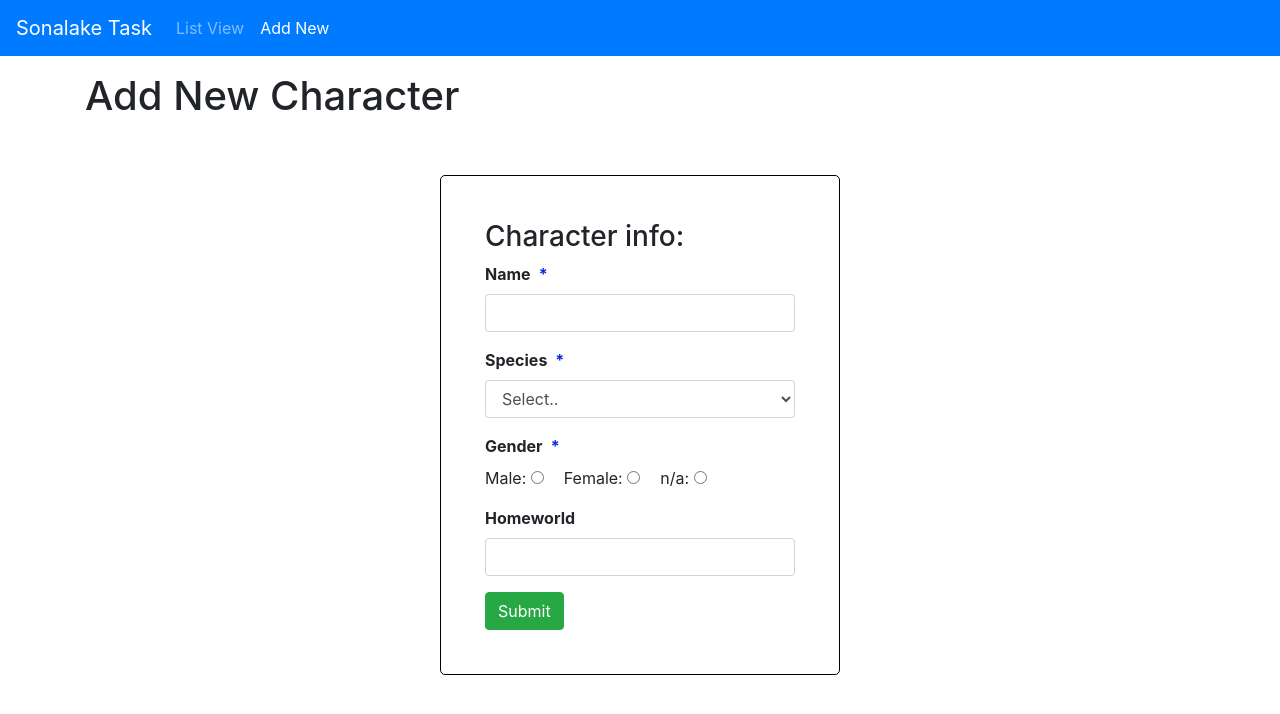
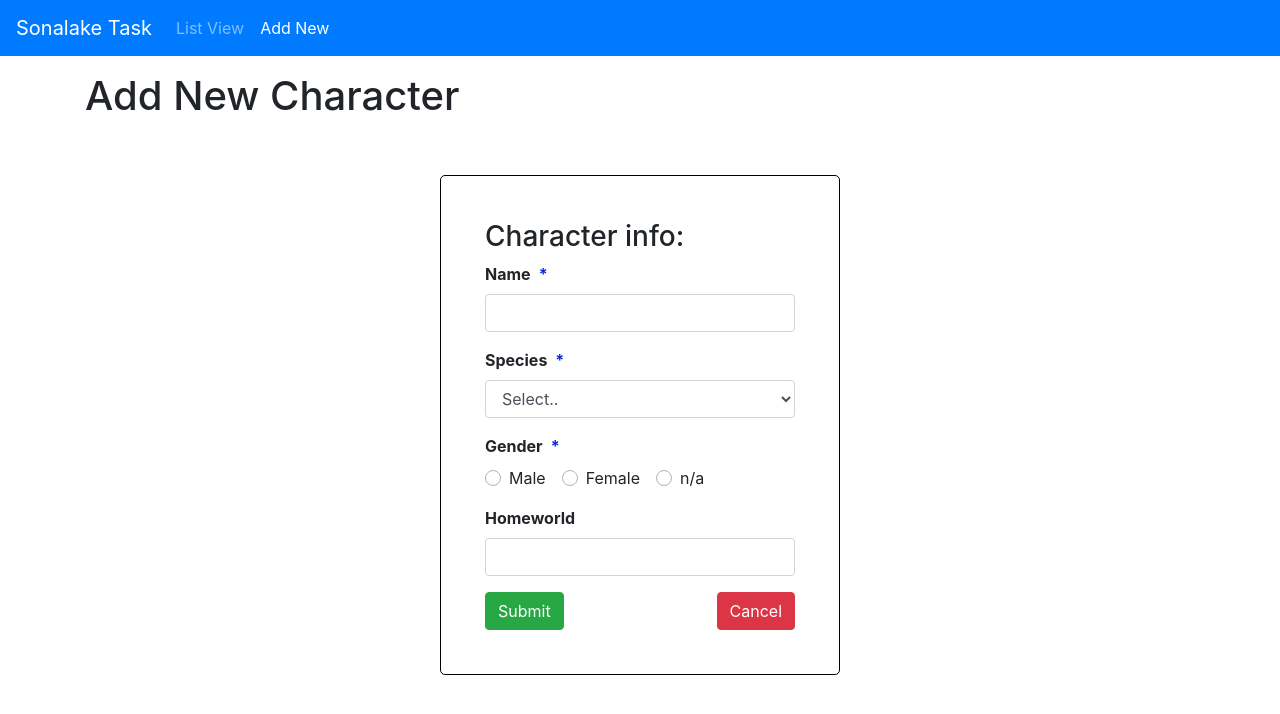
Before and after one commit to raibait/nagular-starwars-task, an Angular app: page /add-new in a window 1280 px wide. Shown: the top 714 px of the page. Built offline with nearby package versions, Linux system fonts and the light colour scheme; data requests are answered from the project's data file.

Commit message:
form done

```diff
--- a/db.json
+++ b/db.json
@@ -171,6 +171,41 @@
       "species": "Droid",
       "gender": "n/a",
       "homeworld": ""
+    },
+    {
+      "id": 20,
+      "name": "sad",
+      "species": "Cerean",
+      "gender": "female",
+      "homeworld": "dad"
+    },
+    {
+      "id": 21,
+      "name": "sdas",
+      "species": "Cerean",
+      "gender": "female",
+      "homeworld": "cc"
+    },
+    {
+      "id": 22,
+      "name": "sdas",
+      "species": "Cerean",
+      "gender": "female",
+      "homeworld": "cc"
+    },
+    {
+      "id": 23,
+      "name": "sdas",
+      "species": "Cerean",
+      "gender": "female",
+      "homeworld": "cc"
+    },
+    {
+      "id": 24,
+      "name": "sdas",
+      "species": "Cerean",
+      "gender": "female",
+      "homeworld": "cc"
     }
   ]
 }
--- a/src/app/modules/add-new/add-new.component.html
+++ b/src/app/modules/add-new/add-new.component.html
@@ -38,39 +38,54 @@
 		<div class="form-group required">
 			<label class="control-label" for="radio">Gender</label> <br />
 
-			<!-- <div class="custom-control custom-radio custom-control-inline">
-				<input type="radio" id="gender" [value]="gender" name="gender" class="custom-control-input">
-				<label class="custom-control-label" for="gender">Male</label>
+			<div class="custom-control custom-radio custom-control-inline">
+				<input
+					type="radio"
+					id="male"
+					[value]="'male'"
+					name="gender"
+					class="custom-control-input"
+					[(ngModel)]="gender"
+					required
+					#genderFocus>
+				<label class="custom-control-label" for="male">Male</label>
 			</div>
 			<div class="custom-control custom-radio custom-control-inline">
-				<input type="radio" id="gender" [value]="gender" name="gender" class="custom-control-input">
-				<label class="custom-control-label" for="gender">Female</label>
+				<input
+					type="radio"
+					id="female"
+					[value]="'female'"
+					name="gender"
+					class="custom-control-input"
+					[(ngModel)]="gender"
+					required>
+				<label class="custom-control-label" for="female">Female</label>
 			</div>
 			<div class="custom-control custom-radio custom-control-inline">
-				<input type="radio" id="gender" [value]="gender" name="gender" class="custom-control-input">
-				<label class="custom-control-label" for="gender">n/a</label>
+				<input
+					type="radio"
+					id="n/a"
+					[value]="'n/a'"
+					name="gender"
+					class="custom-control-input"
+					[(ngModel)]="gender"
+					required>
+				<label class="custom-control-label" for="n/a">n/a</label>
 			</div>
-			<span class="invalid-feedback" *ngIf="!form.controls.gender?.valid && form.submitted">Gender required</span> -->
-
-			<ng-container *ngFor="let gender of ['Male', 'Female', 'n/a']">
-				<label class="radio-inline" > {{ gender }}:
-					<input
-					type="radio"
-					name="gender"
-					[value]="gender"
-					ngModel
-					required/>
-				</label>
-			</ng-container>
-			<div class="invalid-feedback-custom" *ngIf="!form.controls.gender?.valid && form.submitted"> Gender required</div>
+			<div class="invalid-feedback-custom" *ngIf="!form.controls.gender?.valid && form.submitted">Gender required</div>
 		</div>
 
 		<div class="form-group">
 			<label class="control-label" for="homeworld">Homeworld</label>
-			<input type="text" name="homeworld" class="form-control" id="homeworld" ngModel name="homeworld">
+			<input
+				type="text"
+				name="homeworld"
+				class="form-control"
+				id="homeworld"
+				ngModel
+				name="homeworld">
 		</div>
-
 		<button type="submit" class="btn btn-success">Submit</button>
-
 	</form>
+	<button class="btn btn-danger" (click)="goBack()">Cancel</button>
 </div>
--- a/src/app/modules/add-new/add-new.component.scss
+++ b/src/app/modules/add-new/add-new.component.scss
@@ -27,3 +27,8 @@
     margin-top: 4px;
     font-size: 80%;
 }
+
+.btn-danger {
+    float: right;
+    margin-top: -38px;
+}
--- a/src/app/modules/add-new/add-new.component.ts
+++ b/src/app/modules/add-new/add-new.component.ts
@@ -1,9 +1,11 @@
 import { Component, OnInit, ViewChild, ElementRef, } from '@angular/core';
+import { Router } from '@angular/router';
 
-import { Validators, NgForm, NgControl } from '@angular/forms';
+import { NgForm, NgControl } from '@angular/forms';
 
 
 import { StarwarsService } from '../services/starwars.service';
+import { routerNgProbeToken } from '@angular/router/src/router_module';
 
 @Component({
 	selector: 'add-new',
@@ -20,25 +22,33 @@ export class AddNewComponent implements OnInit {
 	@ViewChild('speciesFocus') speciesFocus: ElementRef;
 	@ViewChild('genderFocus') genderFocus: ElementRef;
 
-	private controls: NgControl[];
+
+	private controls: ElementRef[];
 
 	public speciesArr: String[];
 
-	constructor(private readonly starwarsService: StarwarsService) { }
+	constructor(
+		private readonly starwarsService: StarwarsService,
+		private readonly router: Router
+	) { }
 
 	ngOnInit() {
-		this.controls= [this.name, this.species, this.gender];
+		this.controls= [this.nameFocus, this.speciesFocus, this.genderFocus];
 		this.starwarsService.getSpecies().subscribe(species => this.speciesArr = species);
 	}
 
 	public submitForm() {
 		if(this.form.valid){
-			console.log('valid')
+			console.log(this.form.value);
+			this.starwarsService.addCharacter(this.form.value).subscribe(val=>console.log(val));
 		} else {
-			this.speciesFocus.nativeElement.focus();
-			console.log(!this.form.controls.gender.valid && this.form.submitted);
-			console.log(this.form);
+			let invalidFields = [].slice.call(document.getElementsByClassName('ng-invalid'));
+			invalidFields[1].focus();
 		}
+	}
 
+	public goBack() {
+		console.log('click')
+		this.router.navigate(['/list-view']);
 	}
 }
--- a/src/app/modules/services/starwars.service.ts
+++ b/src/app/modules/services/starwars.service.ts
@@ -11,6 +11,8 @@ import { ICharacter } from '../shared/models/i-character'
 export class StarwarsService {
 	private readonly starwarsApiUrl = 'http://localhost:3000';
 
+	nextCharacterId: number = 21;
+
 	constructor(private readonly http: HttpClient) { }
 
 	public getCharacters(): Observable<ICharacter[]> {
@@ -20,4 +22,13 @@ export class StarwarsService {
 	public getSpecies(): Observable<String[]> {
 		return this.http.get<String[]>(`${this.starwarsApiUrl}/species`);
 	}
+
+	public addCharacter(payload) {
+		const body: ICharacter = {
+			id: this.nextCharacterId,
+			...payload
+		};
+		this.nextCharacterId ++;
+		return this.http.post(`${this.starwarsApiUrl}/characters`, body);
+	}
 }
```
